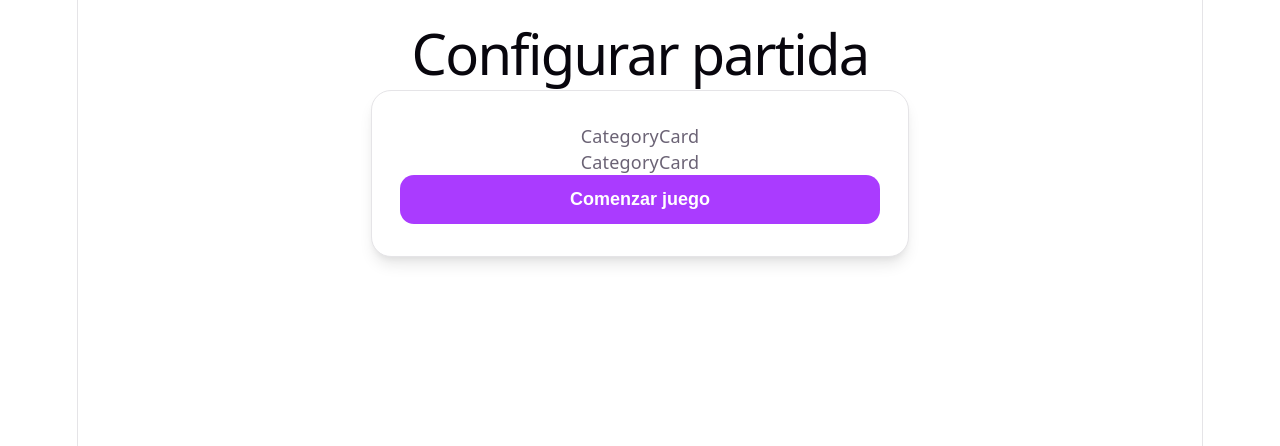
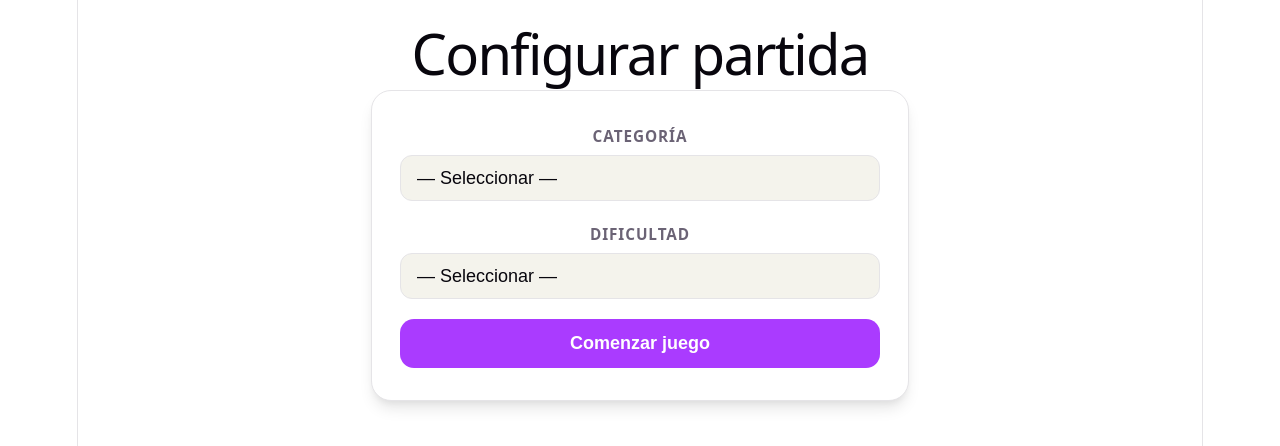
Before and after one commit to LChiza5/ProyectoWeb1, a React (Vite) app in the folder ProyectoTriviaWeb/: page /category in a window 1280 px wide. Shown: the top 446 px of the page. Built offline with nearby package versions, Linux system fonts and the light colour scheme.

Commit message:
Se crea el componente CategoryCard para reutilizar los selects de categoría y dificultad.

```diff
--- a/ProyectoTriviaWeb/src/components/CategoryCard.jsx
+++ b/ProyectoTriviaWeb/src/components/CategoryCard.jsx
@@ -1,3 +1,30 @@
-export default function CategoryCard() {
-  return <div>CategoryCard</div>;
+export default function CategoryCard({
+  label,
+  id,
+  value,
+  onChange,
+  options
+}) {
+  return (
+    <p className="form-group">
+      <label className="form-label" htmlFor={id}>
+        {label}
+      </label>
+
+      <select
+        id={id}
+        className="form-select-custom"
+        value={value}
+        onChange={onChange}
+      >
+        <option value="">— Seleccionar —</option>
+
+        {options.map((opt, index) => (
+          <option key={index} value={opt.value}>
+            {opt.label}
+          </option>
+        ))}
+      </select>
+    </p>
+  );
 }
```
